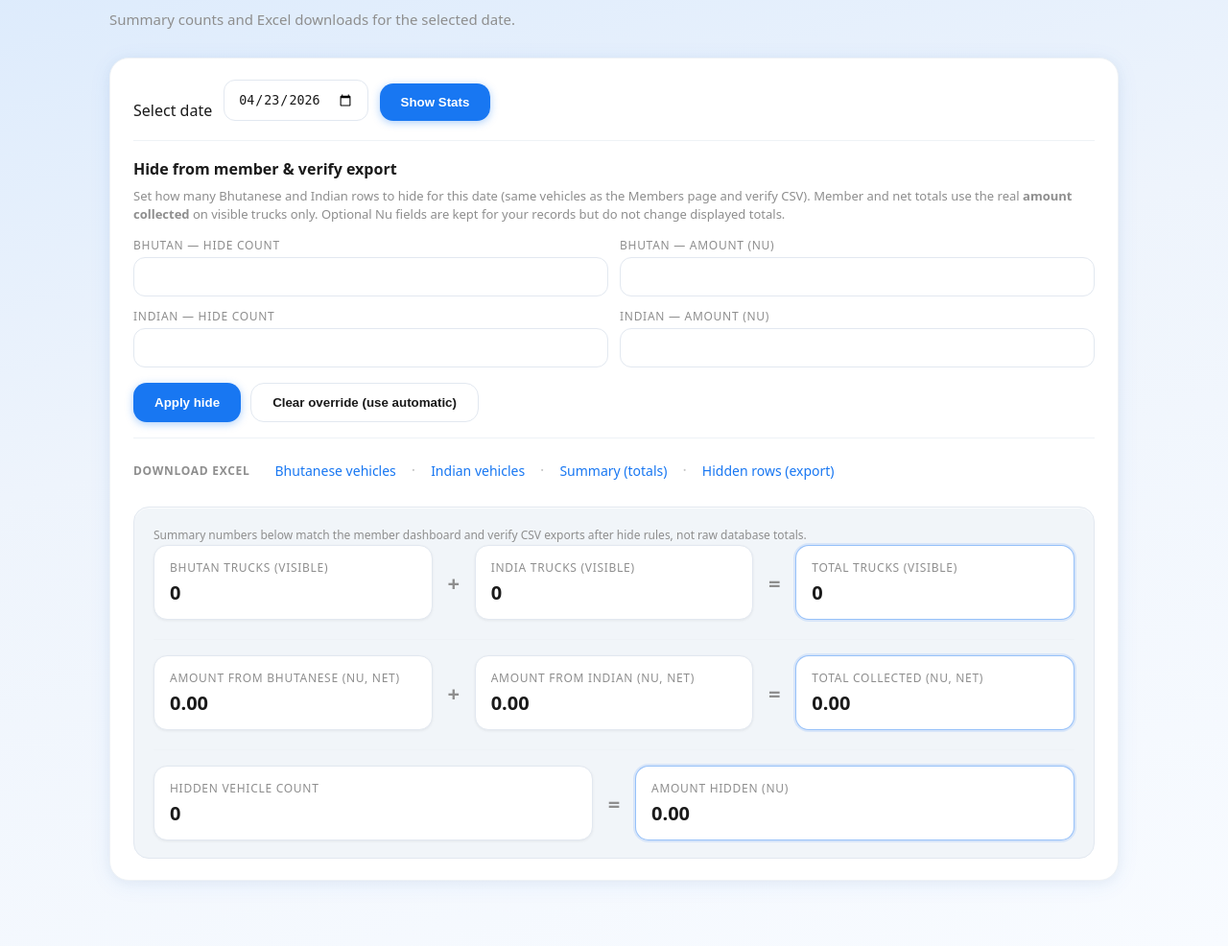
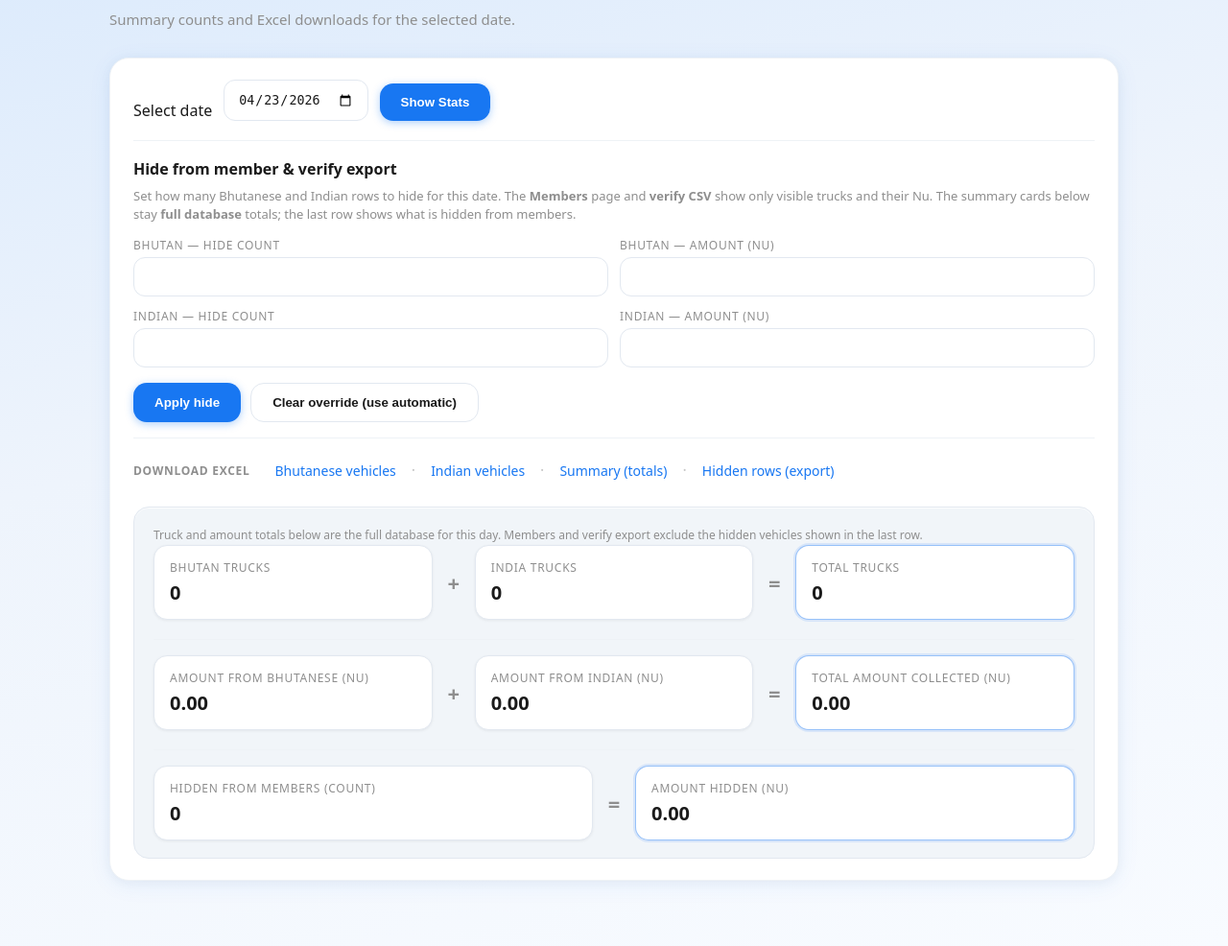
Before and after one commit to beacparking/BEAC-CLEAN, a Flask app: page /stats in a window 1280 px wide. Shown: the part 143-1129 px from the top of the page at 96% size. Run offline with Flask 3, Linux system fonts and the light colour scheme; the visitor is signed in with stand-in values (Sample User, id 1); data that the repository does not hold is empty; some libraries are stand-ins or nearby versions.

Commit message:
Stats: full DB totals on dashboard; exports match; members stay filtered

```diff
--- a/app.py
+++ b/app.py
@@ -685,18 +685,13 @@ def stats():
     actual_bh_hid, actual_ih_hid = _amount_hidden_by_type(detail_rows, hid)
     hidden_amount = actual_bh_hid + actual_ih_hid
 
-    bhutan_sub = sum(1 for r in detail_rows if r[0] in hid and r[1] == "Bhutanese")
-    indian_sub = sum(1 for r in detail_rows if r[0] in hid and r[1] == "Indian")
-    bhutan_visible = max(0, bhutanese - bhutan_sub)
-    indian_visible = max(0, indian_count - indian_sub)
-    amt_bhutan_net, amt_indian_net = _amounts_visible_nu(detail_rows, hid)
-
+    # Full-day counts and Nu (Members page uses visible-only totals)
     stats_data = {
-        "bhutanese": bhutan_visible,
-        "indian": indian_visible,
-        "total": bhutan_visible + indian_visible,
-        "amounts_bhutanese": {"total": amt_bhutan_net},
-        "amounts_indian": {"total": amt_indian_net},
+        "bhutanese": bhutanese,
+        "indian": indian_count,
+        "total": total,
+        "amounts_bhutanese": {"total": amt_bhutan},
+        "amounts_indian": {"total": amt_indian},
         "hidden_count": hidden_count,
         "hidden_amount": hidden_amount,
     }
@@ -892,10 +887,24 @@ def stats_export():
     summary = request.args.get("summary")
     only_150 = request.args.get("only_150") or request.args.get("only_200")
 
-    # Summary CSV: Nu on visible rows only (same as Members / verify export)
+    # Summary CSV: full database totals for the day (admin / stats parity)
     if summary == "1":
-        hidden_ids, detail_rows, _hide_ov = _member_hide_sets(d)
-        bhutan_amt, indian_amt = _amounts_visible_nu(detail_rows, hidden_ids)
+        conn = get_db()
+        cur = conn.cursor()
+        cur.execute(
+            """
+            SELECT
+              COALESCE(SUM(CASE WHEN truck_type = 'Bhutanese' THEN amount_collected END), 0) AS bhutanese_amount,
+              COALESCE(SUM(CASE WHEN truck_type = 'Indian' THEN amount_collected END), 0) AS indian_amount
+            FROM vehicle_qr
+            WHERE generated_date = %s
+            """,
+            (d,),
+        )
+        row = cur.fetchone()
+        conn.close()
+        bhutan_amt = float(row[0] or 0)
+        indian_amt = float(row[1] or 0)
         total_amt = bhutan_amt + indian_amt
 
         output = io.StringIO()
@@ -957,12 +966,10 @@ def stats_export():
             download_name=f"stats_hidden_display_{d}.csv",
         )
 
-    hidden_ids, _, _ = _member_hide_sets(d)
-
     conn = get_db()
     cur = conn.cursor()
     query = """
-        SELECT id, daily_token, vehicle_number, truck_type, load_type, ticket_number, amount_collected, generated_date, expires_date
+        SELECT daily_token, vehicle_number, truck_type, load_type, ticket_number, amount_collected, generated_date, expires_date
         FROM vehicle_qr
         WHERE generated_date = %s
     """
@@ -973,9 +980,8 @@ def stats_export():
     query += " ORDER BY daily_token"
 
     cur.execute(query, tuple(params))
-    rows = [r for r in cur.fetchall() if r[0] not in hidden_ids]
+    rows = cur.fetchall()
     conn.close()
-    rows = [r[1:] for r in rows]
 
     if truck_type == "Bhutanese":
         filename = f"stats_{d}_bhutanese.csv"
--- a/templates/stats.html
+++ b/templates/stats.html
@@ -33,7 +33,7 @@
 
 <div class="member-hide-panel">
     <h2 class="member-hide-panel__title">Hide from member &amp; verify export</h2>
-    <p class="member-hide-panel__lead">Set how many Bhutanese and Indian rows to hide for this date (same vehicles as the Members page and verify CSV). Member and net totals use the real <strong>amount collected</strong> on visible trucks only. Optional Nu fields are kept for your records but do not change displayed totals.</p>
+    <p class="member-hide-panel__lead">Set how many Bhutanese and Indian rows to hide for this date. The <strong>Members</strong> page and <strong>verify CSV</strong> show only visible trucks and their Nu. The summary cards below stay <strong>full database</strong> totals; the last row shows what is hidden from members.</p>
     <form method="POST" action="{{ url_for('stats_member_hide') }}" class="qr-form member-hide-form" id="member-hide-form">
         <input type="hidden" name="date" id="member-hide-date" value="{{ stats_date.isoformat() }}">
         <div class="member-hide-grid">
@@ -78,42 +78,42 @@
 
 {% if stats %}
 <div class="qr-box">
-    <p class="stats-note">Summary numbers below match the member dashboard and verify CSV exports after hide rules, not raw database totals.</p>
-    <div class="members-amount-equation stats-vehicle-equation" role="group" aria-label="Visible vehicle counts (after hide)">
+    <p class="stats-note">Truck and amount totals below are the full database for this day. Members and verify export exclude the hidden vehicles shown in the last row.</p>
+    <div class="members-amount-equation stats-vehicle-equation" role="group" aria-label="All trucks registered this day">
         <div class="members-amount-card">
-            <div class="stats-summary-label">Bhutan trucks (visible)</div>
+            <div class="stats-summary-label">Bhutan trucks</div>
             <div class="stats-summary-value">{{ stats.bhutanese }}</div>
         </div>
         <span class="members-amount-op" aria-hidden="true">+</span>
         <div class="members-amount-card">
-            <div class="stats-summary-label">India trucks (visible)</div>
+            <div class="stats-summary-label">India trucks</div>
             <div class="stats-summary-value">{{ stats.indian }}</div>
         </div>
         <span class="members-amount-op" aria-hidden="true">=</span>
         <div class="members-amount-card members-amount-card--total">
-            <div class="stats-summary-label">Total trucks (visible)</div>
+            <div class="stats-summary-label">Total trucks</div>
             <div class="stats-summary-value">{{ stats.total }}</div>
         </div>
     </div>
-    <div class="members-amount-equation" role="group" aria-label="Net amounts after hide">
+    <div class="members-amount-equation" role="group" aria-label="All amounts collected this day">
         <div class="members-amount-card">
-            <div class="stats-summary-label">Amount from Bhutanese (Nu, net)</div>
+            <div class="stats-summary-label">Amount from Bhutanese (Nu)</div>
             <div class="stats-summary-value">{{ "%.2f"|format(stats.amounts_bhutanese.total) }}</div>
         </div>
         <span class="members-amount-op" aria-hidden="true">+</span>
         <div class="members-amount-card">
-            <div class="stats-summary-label">Amount from Indian (Nu, net)</div>
+            <div class="stats-summary-label">Amount from Indian (Nu)</div>
             <div class="stats-summary-value">{{ "%.2f"|format(stats.amounts_indian.total) }}</div>
         </div>
         <span class="members-amount-op" aria-hidden="true">=</span>
         <div class="members-amount-card members-amount-card--total">
-            <div class="stats-summary-label">Total collected (Nu, net)</div>
+            <div class="stats-summary-label">Total amount collected (Nu)</div>
             <div class="stats-summary-value">{{ "%.2f"|format(stats.amounts_bhutanese.total + stats.amounts_indian.total) }}</div>
         </div>
     </div>
-    <div class="members-amount-equation" role="group" aria-label="Vehicles hidden on Members view">
+    <div class="members-amount-equation" role="group" aria-label="Hidden from Members and verify export">
         <div class="members-amount-card">
-            <div class="stats-summary-label">Hidden vehicle count</div>
+            <div class="stats-summary-label">Hidden from members (count)</div>
             <div class="stats-summary-value">{{ stats.hidden_count }}</div>
         </div>
         <span class="members-amount-op" aria-hidden="true">=</span>
```
